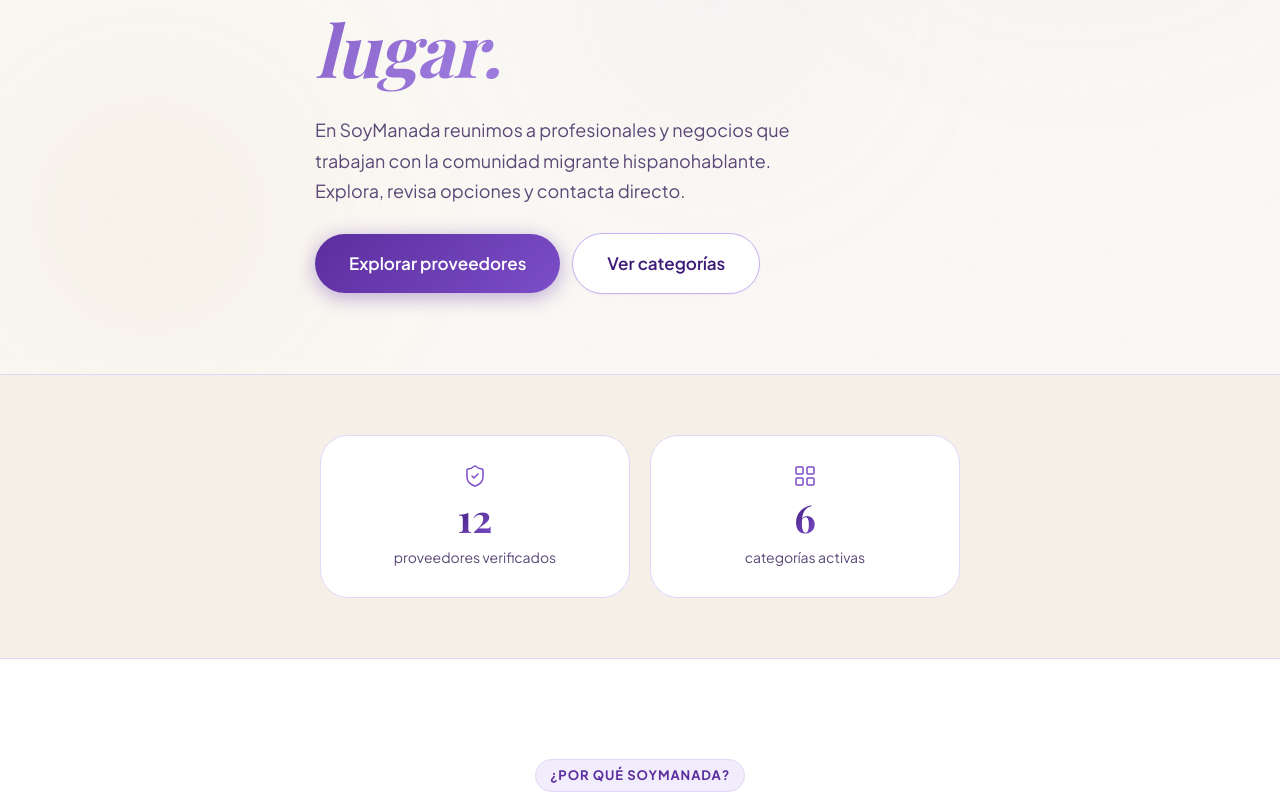
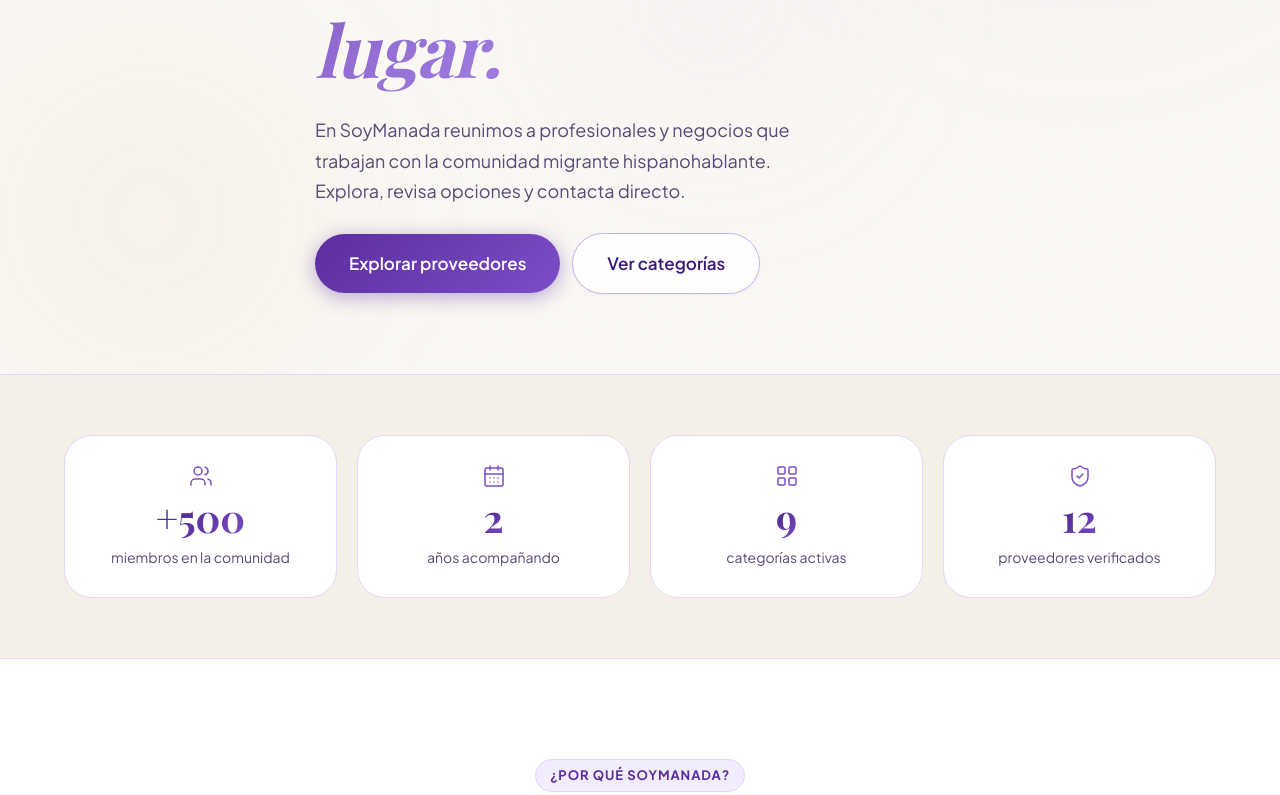
Before and after one commit to soymanada/website, a React (Vite) app: page / in a window 1280 px wide. Shown: the part 439-1234 px from the top of the page. Built offline with nearby package versions, Linux system fonts and the light colour scheme; a web font is replaced by a local one.

Commit message:
feat: stats con datos reales  comunidad, años, categorías, proveedores

```diff
--- a/src/components/StatsSection.css
+++ b/src/components/StatsSection.css
@@ -7,10 +7,8 @@
 
 .stats__grid {
   display: grid;
-  grid-template-columns: repeat(2, 1fr);
+  grid-template-columns: repeat(4, 1fr);
   gap: 20px;
-  max-width: 640px;
-  margin: 0 auto;
 }
 
 .stat {
@@ -49,5 +47,5 @@
 }
 .stat__label { color: var(--text-500); }
 
-@media (max-width: 768px) { .stats__grid { grid-template-columns: repeat(2, 1fr); } }
-@media (max-width: 480px) { .stats__grid { grid-template-columns: 1fr; } }
+@media (max-width: 900px)  { .stats__grid { grid-template-columns: repeat(2, 1fr); } }
+@media (max-width: 480px)  { .stats__grid { grid-template-columns: 1fr; } }
--- a/src/components/StatsSection.jsx
+++ b/src/components/StatsSection.jsx
@@ -1,9 +1,12 @@
-import { ShieldCheck, LayoutGrid } from 'lucide-react'
+import { Users, CalendarDays, LayoutGrid, ShieldCheck } from 'lucide-react'
 import './StatsSection.css'
 
 const stats = [
-  { value: '12',  label: 'proveedores verificados', Icon: ShieldCheck },
-  { value: '6',   label: 'categorías activas',       Icon: LayoutGrid  },
+  { value: '+500', label: 'miembros en la comunidad', Icon: Users        },
+  { value: '2',    label: 'años acompañando',          Icon: CalendarDays },
+  { value: '9',    label: 'categorías activas',         Icon: LayoutGrid   },
+  // TODO: reemplazar con número real de proveedores verificados (confirmar con el equipo)
+  { value: '12',   label: 'proveedores verificados',   Icon: ShieldCheck  },
 ]
 
 export default function StatsSection() {
```
